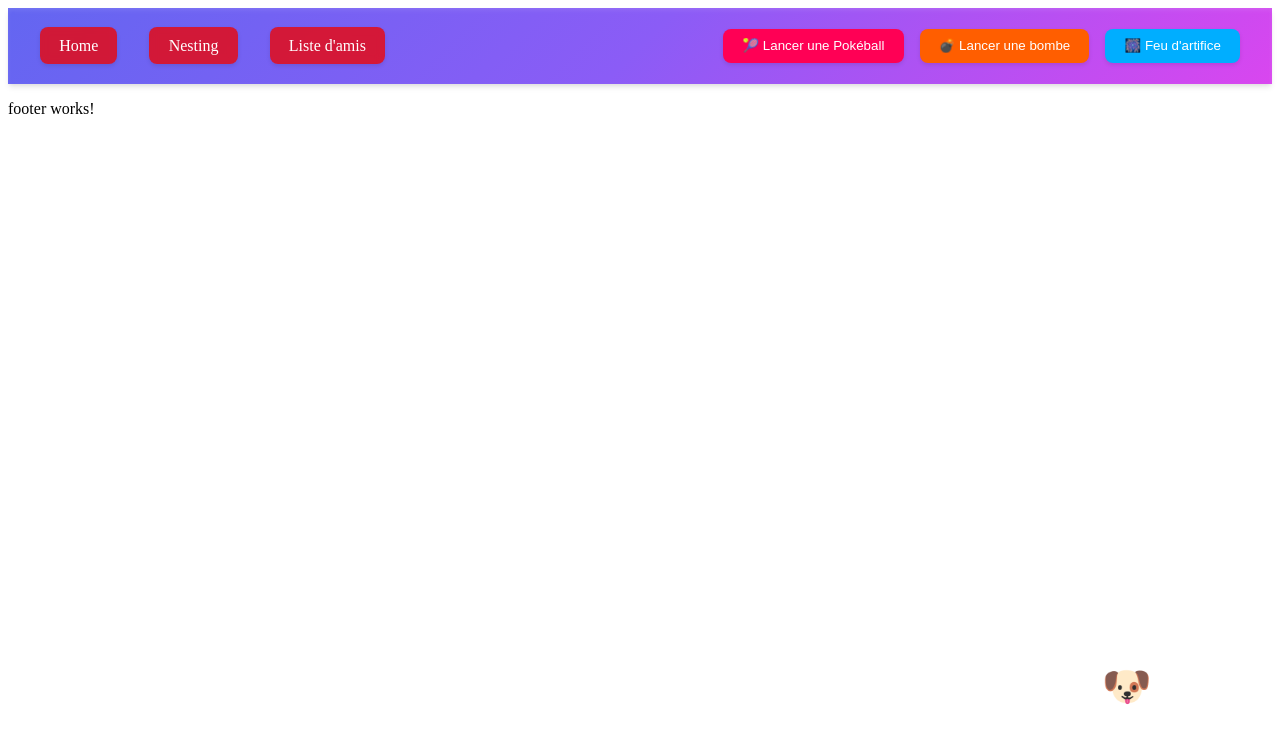
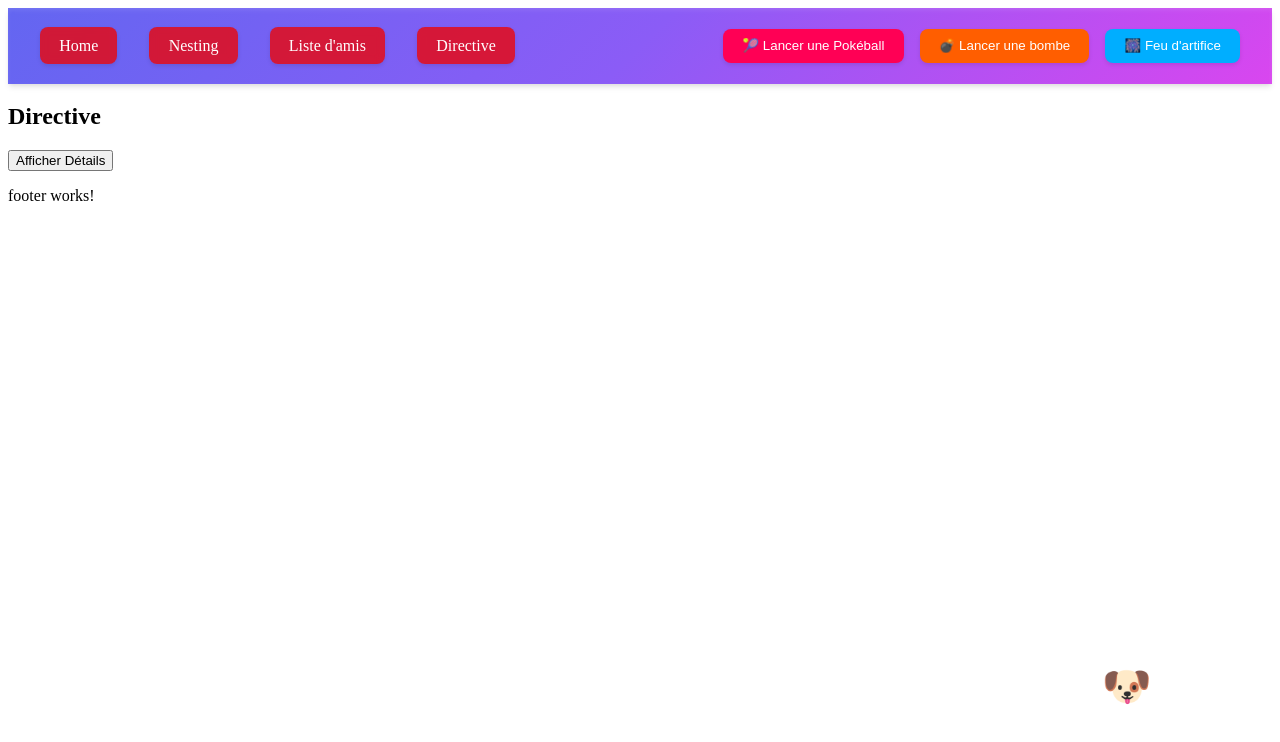
Before and after one commit to ImFormal/Angular, an Angular app: page /directive in a window 1280 px wide. Before the commit this address led to /. Shown: the top 742 px of the page. Built offline with nearby package versions, Linux system fonts and the light colour scheme.

Commit message:
Directive

```diff
--- a/src/app/app.routes.ts
+++ b/src/app/app.routes.ts
@@ -2,9 +2,11 @@ import { Routes } from '@angular/router';
 import { HomeComponent } from './home/home.component';
 import { NestingComponent } from './nesting/nesting.component';
 import { ListFriendsComponent } from './list-friends/list-friends.component';
+import { DirectiveComponent } from './directive/directive.component';
 
 export const routes: Routes = [
     { path: 'home', component: HomeComponent },
     { path: 'nesting', component: NestingComponent },
-    { path: 'liste', component: ListFriendsComponent }
+    { path: 'liste', component: ListFriendsComponent },
+    { path: 'directive', component: DirectiveComponent}
 ];
--- /dev/null
+++ b/src/app/directive/directive.component.css
@@ -0,0 +1,11 @@
+.On{
+    display:block;
+}
+
+.Off{
+    display:none;
+}
+
+.white{
+    color:white;
+}
--- /dev/null
+++ b/src/app/directive/directive.component.html
@@ -0,0 +1,6 @@
+<h2>Directive</h2>
+<button (click)="toggle()">{{ afficher ? "Masquer Détails" : "Afficher Détails" }}</button>
+<div [ngClass]="{'Off': !afficher, 'On': afficher}" *ngFor="let nombre of tab">
+    <p *ngIf="nombre < 5" >{{ nombre }}</p>
+    <p *ngIf="nombre >= 5" [ngStyle]="{'background-color':'blue'}" [ngClass]="'white'">{{ nombre }}</p>
+</div>
--- /dev/null
+++ b/src/app/directive/directive.component.ts
@@ -0,0 +1,21 @@
+import { Component } from '@angular/core';
+import { CommonModule } from '@angular/common';
+
+@Component({
+  selector: 'app-directive',
+  imports: [CommonModule],
+  templateUrl: './directive.component.html',
+  styleUrl: './directive.component.css'
+})
+export class DirectiveComponent {
+  afficher: boolean = false;
+  tab: number[] = [];
+  nb: number = 0;
+
+  toggle(): void{
+    if(this.afficher){
+      this.tab.push(++this.nb);
+    }
+    this.afficher = !this.afficher;
+  }
+}
--- a/src/app/list-friends/list-friends.component.ts
+++ b/src/app/list-friends/list-friends.component.ts
@@ -1,4 +1,4 @@
-import { Component, OnInit } from '@angular/core';
+import { Component } from '@angular/core';
 import { CommonModule } from '@angular/common';
 import { OneFriendComponent } from '../one-friend/one-friend.component';
 import { FormsModule } from '@angular/forms';
--- a/src/app/nav/nav.component.html
+++ b/src/app/nav/nav.component.html
@@ -3,6 +3,7 @@
         <a routerLink="/home" routerLinkActive="active" aria-current="page">Home</a>
         <a routerLink="/nesting" routerLinkActive="active" aria-current="page">Nesting</a>
         <a routerLink="/liste" routerLinkActive="active" aria-current="page">Liste d'amis</a>
+        <a routerLink="/directive" routerLinkActive="active" aria-current="page">Directive</a>
     </div>
     <div class="animation-buttons">
         <button class="pokeball-btn" (click)="throwPokeball()">🎾 Lancer une Pokéball</button>
```
Also changed, not shown: 1 other file (tests, documents, lock files or other folders).
